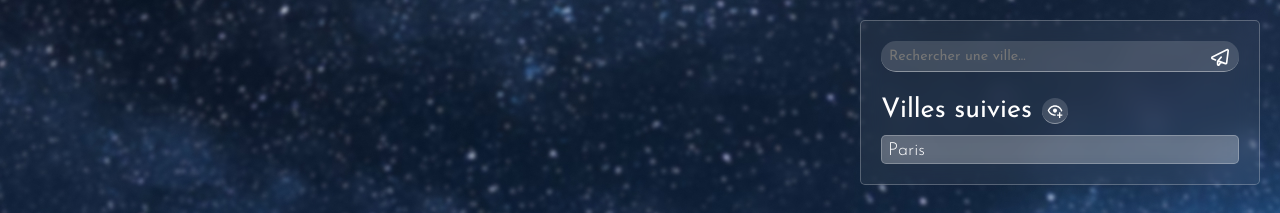
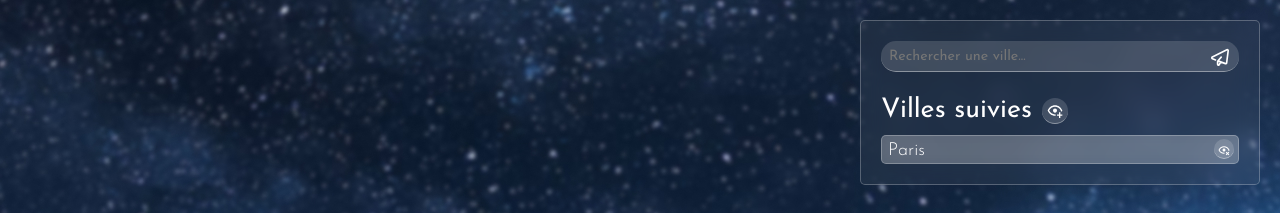
Before and after one commit to web-lux/weather-react, a React (Vite) app: page / in a window 1280 px wide. Both pictures are taken after a click on the button 1054 px from the left and 110 px from the top of the page. Shown: the top 213 px of the page. Built offline with nearby package versions, Linux system fonts and the light colour scheme; no server answers.

Commit message:
feat: can remove city from watched cities

```diff
--- a/src/Components/Header.module.scss
+++ b/src/Components/Header.module.scss
@@ -72,6 +72,16 @@
 				font-weight: 300;
 				padding: 2px 4px 0 6px;
 				cursor: pointer;
+				display: flex;
+				align-items: center;
+				justify-content: space-between;
+
+				button {
+					$size: 20px;
+					height: $size;
+					width: $size;
+					margin-bottom: 2px;
+				}
 			}
 		}
 	}
--- a/src/Components/Header.tsx
+++ b/src/Components/Header.tsx
@@ -7,6 +7,21 @@ import City from "../Interfaces/city";
 interface HeaderProps {
 	setCurrentCity: Dispatch<City>;
 	currentCity: City;
+}
+
+function CityRow({city, handleWatch}) {
+	return (
+		<li tabIndex={0}>
+			{city.name}
+			<button
+				className="c-button"
+				aria-label="Retirer la ville sélectionnée des villes suivies"
+				onClick={() => handleWatch("remove", city)}
+			>
+				<img src="/icons/eye-minus.svg" alt="" />
+			</button>
+		</li>
+	);
 }
 
 export default function Header({ setCurrentCity, currentCity }: HeaderProps) {
@@ -41,24 +56,21 @@ export default function Header({ setCurrentCity, currentCity }: HeaderProps) {
 			});
 	}
 
-	function handleWatch(action: string) {
-		if (
-			action === "add"
-		) {
-			if (!citiesArr.some((city: City) => city.name === currentCity.name)) {
-				setCitiesArr([...citiesArr, currentCity])
+	function handleWatch(action: string, city?:any) {
+		if (action === "add") {
+			if (!citiesArr.some((element: City) => element.name === currentCity.name)) {
+				setCitiesArr([...citiesArr, currentCity]);
 			} else {
-				toast.error(`${currentCity.name} figure déjà dans les villes suivies.`)
+				toast.error(`${currentCity.name} figure déjà dans les villes suivies.`);
 			}
+		} else if (action === "remove") {
+			const filteredArr = citiesArr.filter((element:City) => element.name !== city.name);
+			setCitiesArr(filteredArr);
 		}
 	}
 
 	const citiesList = citiesArr.map((city: City) => {
-		return (
-			<li tabIndex={0} key={city.name}>
-				{city.name}
-			</li>
-		);
+		return <CityRow city={city} handleWatch={handleWatch} key={city.name}/>
 	});
 
 	return (
```
